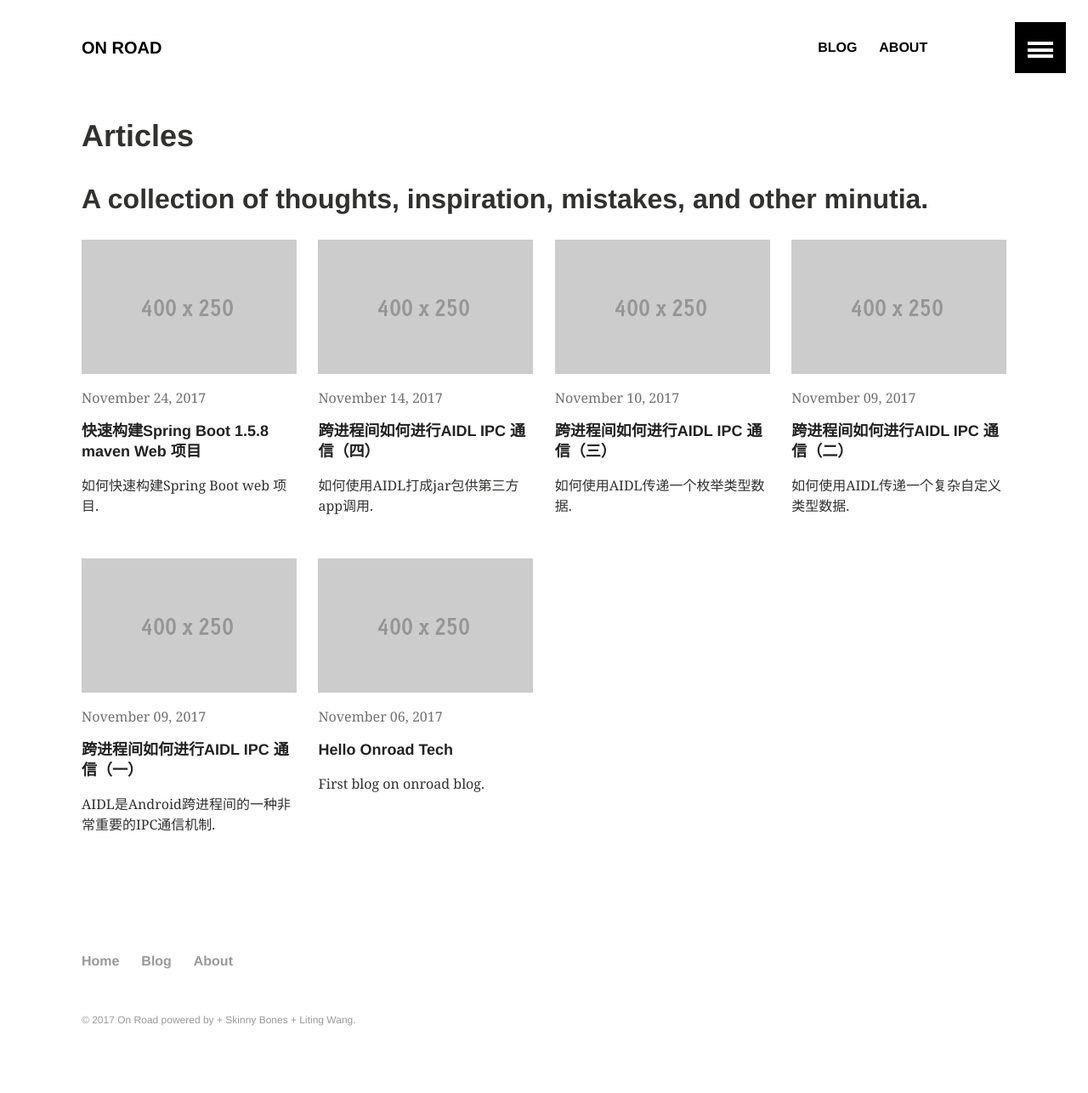
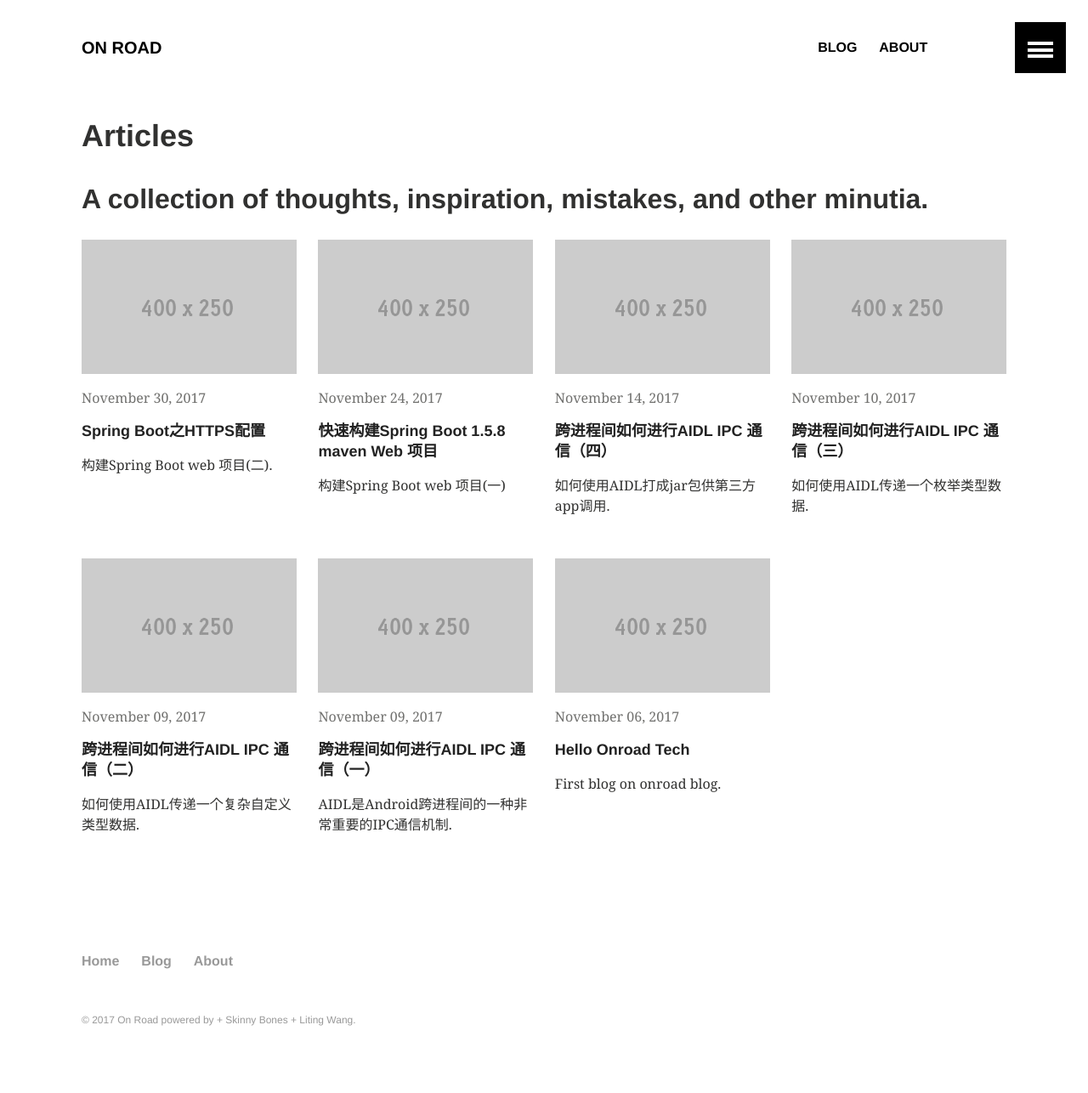
Before and after one commit to onroadtech/onroadtech.github.io, a Jekyll site: the page built from articles/index.md, in a window 1280 px wide. Shown: the whole page at 85% size. Built offline with Jekyll 4.4.1, drawn with Linux system fonts in a browser that asks for light colours; part of the change alters nothing that is shown.

Commit message:
Post 2017-11-30 blog.

````diff
--- a/_posts/articles/2017-11-24-rapid-build-springboot-1.md
+++ b/_posts/articles/2017-11-24-rapid-build-springboot-1.md
@@ -3,7 +3,7 @@ layout: article
 title: "快速构建Spring Boot 1.5.8 maven Web 项目"
 modified:
 categories: articles
-excerpt: "如何快速构建Spring Boot web 项目."
+excerpt: "构建Spring Boot web 项目(一)"
 tags: []
 image:
   feature:
--- /dev/null
+++ b/_posts/articles/2017-11-30-config-https-springboot-2.md
@@ -0,0 +1,295 @@
+---
+layout: article
+title: "Spring Boot之HTTPS配置"
+modified:
+categories: articles
+excerpt: "构建Spring Boot web 项目(二)."
+tags: []
+image:
+  feature:
+  teaser:
+  thumb:
+date: 2017-11-30T13:52:00
+---
+
+
+
+其实为Spring Boot配置HTTPS非常简单，只需要两步：
+
+- 生成或者获取ssl证书
+- 在Spring Boot中配置HTTPS
+  - 内嵌Tomcat配置
+  - Local Tomcat 配置
+
+
+
+## 1. 生成或者获取ssl证书
+
+获取SSL证书主要有两种，一种是自己通过工具自动生成，另外一种是通过SSL证书服务商获取，当然了后一种是需要收费的。
+
+本文主要介绍用JDK自带的keytool工具来生成SSL证书。如何查看我们的JDK是否带有keytool工具，只需要windows 控制台输入如下命令
+
+```java
+keytool --help
+```
+
+若输出如下信息，则证明此JDK版本带有keytool工具。
+
+![image](http://www.onroad.tech/images/20171130/01.png)
+
+
+
+接下来开始生成证书，在命令行终端输入
+
+```java
+keytool -genkey -alias tomcat  -storetype PKCS12 -keyalg RSA -keysize 2048  -keystore keystore.p12 -validity 3650
+```
+
+简单说明一下各个参数的含义
+
+>1.-storetype 指定密钥仓库类型
+>
+>2.-keyalg 生证书的算法名称，RSA是一种非对称加密算法
+>
+>3.-keysize 证书大小
+>
+>4.-keystore 生成的证书文件的存储路径
+>
+>5.-validity 证书的有效期
+
+当然了，我们也可以不指定密钥仓库类型，JDK会默认选用JKS, 如
+
+```java
+keytool -genkeypair -alias tomcat -keyalg RSA -keysize 2048 -keystore keystore.jks -validity 3650
+```
+
+两种都可以，但Oracle推荐使用第一种.
+
+```
+C:\Users\liting.wang>keytool -genkey -alias tomcat  -storetype PKCS12 -keyalg RS
+A -keysize 2048  -keystore keystore.p12 -validity 3650
+输入密钥库口令:
+再次输入新口令:
+您的名字与姓氏是什么?
+  [Unknown]:
+您的组织单位名称是什么?
+  [Unknown]:
+您的组织名称是什么?
+  [Unknown]:
+您所在的城市或区域名称是什么?
+  [Unknown]:
+您所在的省/市/自治区名称是什么?
+  [Unknown]:
+该单位的双字母国家/地区代码是什么?
+  [Unknown]:
+CN=Unknown, OU=Unknown, O=Unknown, L=Unknown, ST=Unknown, C=Unknown是否正确?
+  [否]:  是
+
+```
+
+执行完上面一行命令后，在你的系统的当前用户目录下会生成一个keystore.p12文件
+
+我们也可以使用下面的命令查看我们证书内容
+
+```
+keytool -list -v -storetype pkcs12 -keystore keystore.p12
+```
+
+```
+C:\Users\liting.wang>keytool -list -v -storetype pkcs12 -keystore keystore.p12
+输入密钥库口令:
+
+密钥库类型: PKCS12
+密钥库提供方: SunJSSE
+
+您的密钥库包含 1 个条目
+
+别名: tomcat
+创建日期: 2017-11-29
+条目类型: PrivateKeyEntry
+证书链长度: 1
+证书[1]:
+所有者: CN=Unknown, OU=Unknown, O=Unknown, L=Unknown, ST=Unknown, C=Unknown
+发布者: CN=Unknown, OU=Unknown, O=Unknown, L=Unknown, ST=Unknown, C=Unknown
+序列号: 6b628be1
+有效期开始日期: Wed Nov 29 18:52:33 CST 2017, 截止日期: Sat Nov 27 18:52:33 CST
+2027
+证书指纹:
+         MD5: D6:71:F9:ED:11:A7:8A:AB:69:DC:9A:99:E2:4B:94:CE
+         SHA1: 88:E5:A7:1C:77:5E:D9:83:F4:14:76:D2:E3:1F:31:FB:37:29:31:13
+         SHA256: D6:52:D8:56:A7:07:E6:99:3D:EB:BB:E8:D5:E7:E1:D0:66:B6:AD:D5:BC:
+65:01:9D:60:6D:95:BA:CD:63:75:C0
+         签名算法名称: SHA256withRSA
+         版本: 3
+
+扩展:
+
+#1: ObjectId: 2.5.29.14 Criticality=false
+SubjectKeyIdentifier [
+KeyIdentifier [
+0000: 31 84 6B E8 DB 63 6B 5E   63 CE A9 DA C8 72 82 88  1.k..ck^c....r..
+0010: EB F9 71 5B                                        ..q[
+]
+]
+
+
+
+*******************************************
+*******************************************
+```
+
+如果你已经有SSL证书，你也可将其导入到keystore里，供Spring Boot使用
+
+```
+keytool -import -alias tomcat -file myCertificate.crt -keystore keystore.p12 -storepass password
+```
+
+
+
+## 2. 在Spring Boot里配置开记HTTPS
+
+### 2.1 内嵌Tomcat配置
+
+将这个文件拷贝到我们项目的resources目录下，与application.properties同一目录，然后修改application.properties文件，添加HTTPS支持。在application.properties中添加如下代码：
+
+```properties
+# Define a custom port instead of the default 8080
+server.port = 8443
+# Tell Spring Security (if used) to require requests over HTTPS
+security.require-ssl=true
+# The format used for the keystore
+server.ssl.key-store-type:PKCS12
+# The path to the keystore containing the certificate
+server.ssl.key-store=classpath:keystore.p12
+# The password used to generate the certificate
+server.ssl.key-store-password=password
+# The alias mapped to the certificate
+server.ssl.key-alias=tomcat
+```
+
+第一行指定https请求访问的端口;
+
+第二行是告诉Spring Security 请求也需要透过HTTPS, 签名文件;
+
+第三行指定密钥仓库类型;
+
+第四行指定密钥仓库路径;
+
+第五行指定签名密码;
+
+第六行是别名。
+
+OK，这样配置完成之后我们就可以通过HTTPS来访问我们的Web了.
+
+### 2.2 Local Tomcat配置
+
+以上是针对Spring Boot内嵌Tomcat，如果Local的Tomcat，那应该如何配置呢？
+
+首先到你的Tomcat安装目录的conf目录下找到server.xml配置文件，打开https connector，即将
+
+```xml
+<!--
+	<Connector port="8443" protocol="org.apache.coyote.http11.Http11NioProtocol"
+		maxThreads="150" SSLEnabled="true" scheme="https" secure="true"
+		clientAuth="false" sslProtocol="TLS" />
+-->
+```
+
+去掉注释并修改为
+
+```xml
+<Connector port="8443" protocol="org.apache.coyote.http11.Http11NioProtocol"
+               maxThreads="150" SSLEnabled="true" scheme="https" secure="true"
+               clientAuth="false" sslProtocol="TLS"
+               keystoreFile="${user.home}/keystore.p12"
+               keystorePass="123456" />
+```
+
+其中 keystoreFile="${user.home}/keystore.p12"为SSL证书的路径，keystorePass="123456"为你证书的密码。
+
+重启Tomcat Service，如果有看到输出Starting ProtocolHandler ["http-nio-8443"]的log信息，则说明配置成功
+
+![image](http://www.onroad.tech/images/20171130/02.png)
+
+这样就可以通过HTTPS来访问我们的Web了
+
+
+
+## 3. HTTP自动重定向到HTTPS
+
+光有HTTPS肯定还不够，很多用户可能并不知道，用户有可能继续使用HTTP来访问你的网站，这个时候我们需要添加HTTP自动重定向到HTTPS的功能，当用户使用HTTP来进行访问的时候自动转为HTTPS的方式。
+
+### 3.1 内嵌Tomcat配置
+
+配置很简单，在入口类中添加相应的重定向Bean就行了，如下：
+
+```java
+import org.apache.catalina.Context;
+import org.apache.catalina.connector.Connector;
+import org.apache.tomcat.util.descriptor.web.SecurityCollection;
+import org.apache.tomcat.util.descriptor.web.SecurityConstraint;
+import org.springframework.boot.context.embedded.EmbeddedServletContainerFactory;
+import org.springframework.boot.context.embedded.tomcat.TomcatEmbeddedServletContainerFactory;
+
+import org.springframework.context.annotation.Bean;
+import org.springframework.context.annotation.Configuration;
+
+@Configuration
+public class ConnectorConfig {
+
+	@Bean
+	public EmbeddedServletContainerFactory servletContainer() {
+		TomcatEmbeddedServletContainerFactory tomcat = new TomcatEmbeddedServletContainerFactory() {
+			@Override
+			protected void postProcessContext(Context context) {
+				SecurityConstraint securityConstraint = new SecurityConstraint();
+				securityConstraint.setUserConstraint("CONFIDENTIAL");
+				SecurityCollection collection = new SecurityCollection();
+				collection.addPattern("/*");
+				securityConstraint.addCollection(collection);
+				context.addConstraint(securityConstraint);
+			}
+		};
+		tomcat.addAdditionalTomcatConnectors(getHttpConnector());
+		return tomcat;
+	}
+
+	private Connector getHttpConnector() {
+		Connector connector = new Connector("org.apache.coyote.http11.Http11NioProtocol");
+		connector.setScheme("http");
+		connector.setPort(8080);
+		connector.setSecure(false);
+		connector.setRedirectPort(8443);
+		return connector;
+	}
+
+}
+```
+
+这个时候当我们访问http://localhost:8080/SpringBootBase的时候系统会自动重定向到https://localhost:8443/SpringBootBase这个地址上。这里的Connector实际就是server.xml中配置的Tomcat的Connector节点。
+
+### 3.2 Local Tomcat 配置
+
+同样在conf目录下，打开web.xml，在最后一个的节点后加上
+
+```xml
+<security-constraint>
+  <web-resource-collection>
+    <web-resource-name>OPENSSL</web-resource-name>
+    <url-pattern>/*</url-pattern>
+  </web-resource-collection>
+  <user-data-constraint>
+    <transport-guarantee>CONFIDENTIAL</transport-guarantee>
+  </user-data-constraint>
+</security-constraint>
+```
+
+重启Tomcat Service即可，这个时候当我们访问http://localhost:8080/SpringBootBase的时候Tomcat也会将其自动重定向到https://localhost:8443/SpringBootBase这个地址上.
+
+
+
+----
+
+> 完整代码可到我的github下载:
+>
+> <https://github.com/onroadtech/SpringbootBase/tree/spring_boot_https>
````
